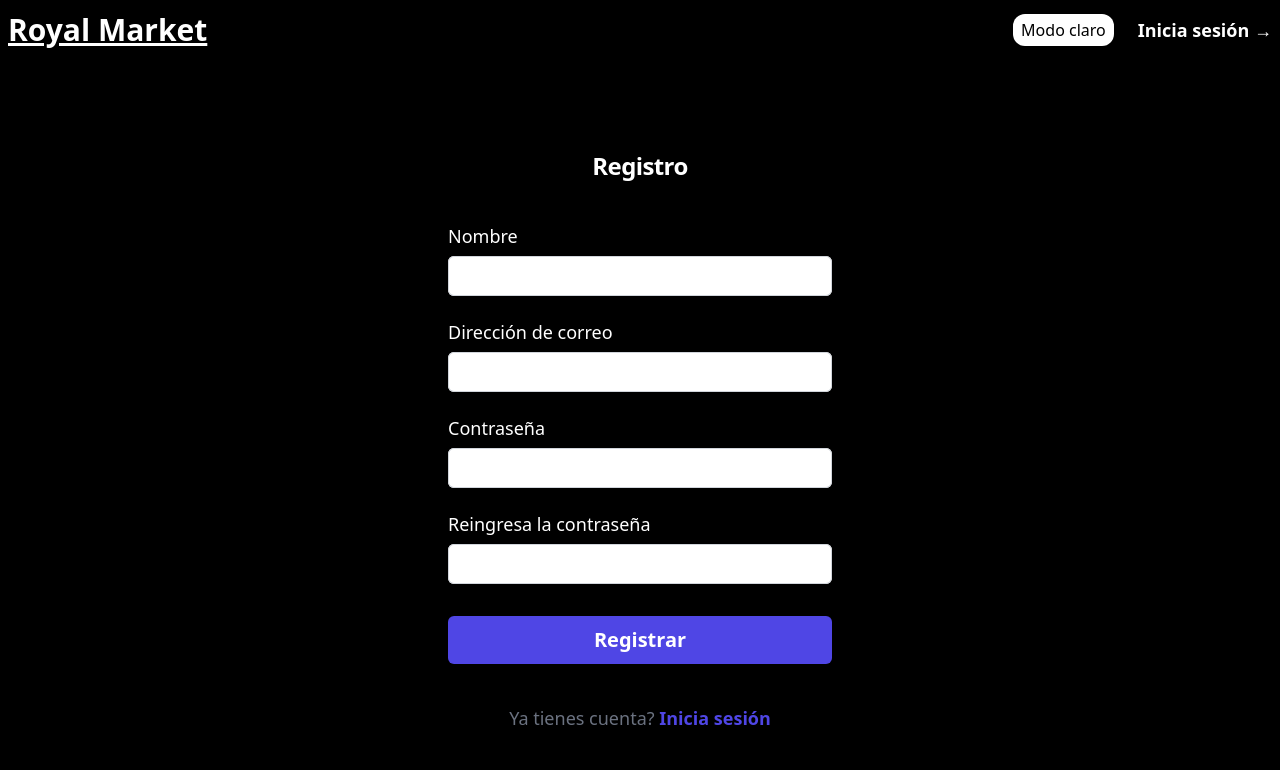
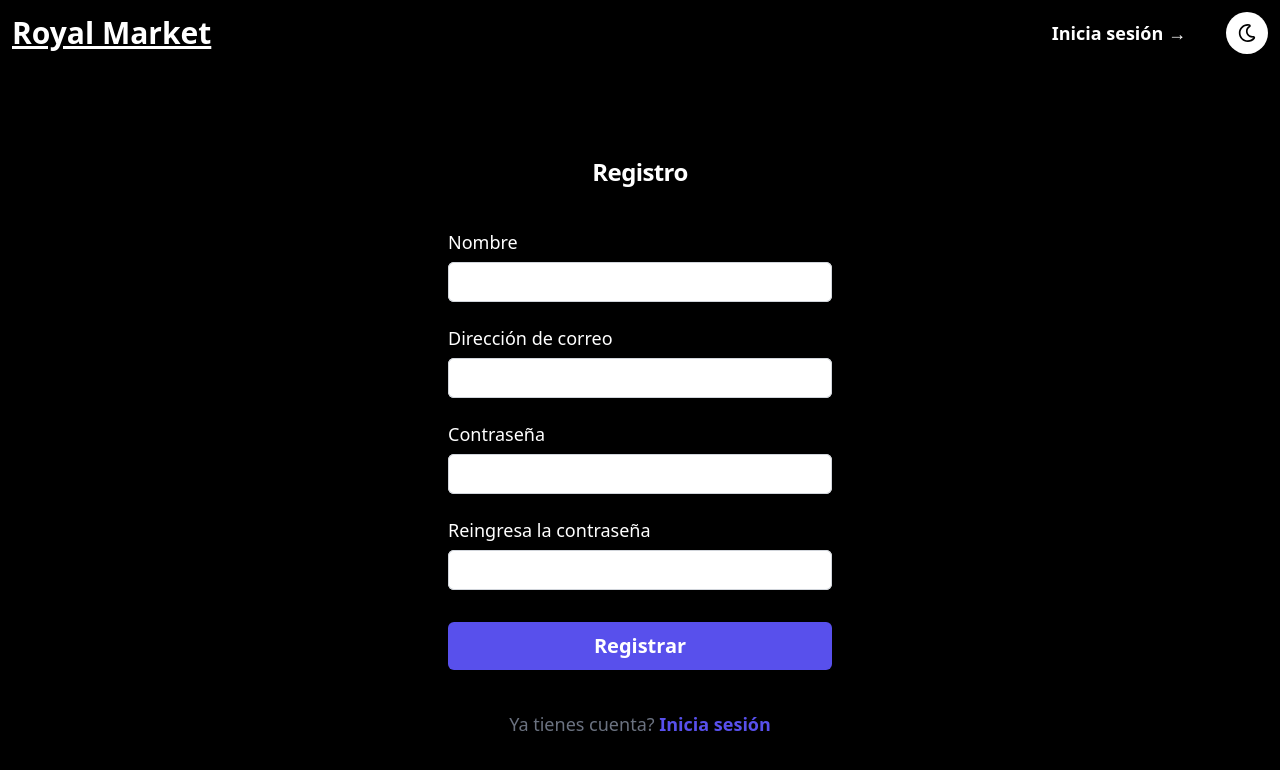
Before and after one commit to Edkiri/market-react-ui, a React (Vite) app: page /signup in a window 1280 px wide. Shown: the top 770 px of the page. Built offline with nearby package versions, Linux system fonts and the light colour scheme.

Commit message:
feat: create header user profile and logout

```diff
--- a/package.json
+++ b/package.json
@@ -12,8 +12,11 @@
   "dependencies": {
     "@reduxjs/toolkit": "^1.9.5",
     "axios": "^1.4.0",
+    "flowbite": "^1.7.0",
+    "flowbite-react": "^0.5.0",
     "react": "^18.2.0",
     "react-dom": "^18.2.0",
+    "react-icons": "^4.10.1",
     "react-redux": "^8.1.1",
     "react-router-dom": "^6.14.2",
     "redux-persist": "^6.0.0"
--- a/src/api/user.js
+++ b/src/api/user.js
@@ -12,7 +12,6 @@ export async function signup({ email, password, name }) {
 }
 
 export async function login({ email, password }) {
-  console.log(email, password)
   const { data } = await axios.post(`${API_URL}/auth/login`, {
     email,
     password,
--- /dev/null
+++ b/src/components/Header/components/HeaderProfile.jsx
@@ -0,0 +1,31 @@
+import { useDispatch, useSelector } from 'react-redux';
+import { Dropdown } from 'flowbite-react';
+
+import { logout } from '@/store/slices/userSlice';
+import { DropdownDivider } from 'flowbite-react/lib/esm/components/Dropdown/DropdownDivider';
+
+export default function HeaderProfile() {
+  const username = useSelector((state) => state.user.data.name);
+
+  const dispatch = useDispatch();
+
+  const handleLogout = () => {
+    dispatch(logout());
+  };
+
+  return (
+    <>
+      <Dropdown
+        className="bg-gray-300 text-black w-52 mt-5"
+        inline
+        label={username}
+      >
+        <Dropdown.Item className=" text-md">Ver perfil</Dropdown.Item>
+        <Dropdown.Item className=" text-md">Mis pedidos</Dropdown.Item>
+        <Dropdown.Item className=" mt-4 text-md" onClick={handleLogout}>
+          Cerrar sesión
+        </Dropdown.Item>
+      </Dropdown>
+    </>
+  );
+}
--- a/src/components/Header/index.jsx
+++ b/src/components/Header/index.jsx
@@ -1,34 +1,38 @@
 import { Link } from 'react-router-dom';
 import { useSelector } from 'react-redux';
+import { FaRegMoon } from 'react-icons/fa';
 
 import useTheme from './useTheme';
+import HeaderProfile from './components/HeaderProfile';
 
 export default function Header() {
-  const { theme, handleThemeSwitch } = useTheme();
+  const { handleThemeSwitch } = useTheme();
   const token = useSelector((state) => state.user.credentials.token);
 
   return (
-    <header className="py-3 px-2 flex items-center justify-between">
+    <header className="py-3 flex items-center justify-between">
       <Link to="/">
         <h1 className="text-3xl font-bold underline">Royal Market</h1>
       </Link>
-      <div className="right flex items-center gap-6">
-        <button
-          onClick={handleThemeSwitch}
-          className="bg-black text-white py-1 px-2 rounded-xl dark:text-black dark:bg-white"
-        >
-          {theme === 'dark' ? 'Modo claro' : 'Modo oscuro'}
-        </button>
-        <div className="lg:flex lg:flex-1 lg:justify-end">
-          {!token && (
+      <div className="right flex items-center gap-10">
+        {token ? (
+          <HeaderProfile />
+        ) : (
+          <div className="lg:flex lg:flex-1 lg:justify-end">
             <Link
               to="/login"
               className="font-semibold leading-6 text-lg text-gray-900 dark:text-white"
             >
               Inicia sesión <span aria-hidden="true">&rarr;</span>
             </Link>
-          )}
-        </div>
+          </div>
+        )}
+        <button
+          onClick={handleThemeSwitch}
+          className="text-white bg-black p-3 rounded-full dark:text-black dark:bg-white"
+        >
+          <FaRegMoon className="fill-black-900 dark:white text-lg" />
+        </button>
       </div>
     </header>
   );
--- a/src/layouts/DefaultLayout.jsx
+++ b/src/layouts/DefaultLayout.jsx
@@ -2,7 +2,7 @@ import Header from '@/components/Header';
 
 export default function DefaultLayout({ children }) {
   return (
-    <div className='min-h-screen dark:text-white dark:bg-black'>
+    <div className='min-h-screen dark:text-white dark:bg-black px-3'>
       <div className="container flex-col mx-lg mx-auto">
         <Header />
         {children}
--- a/tailwind.config.js
+++ b/tailwind.config.js
@@ -1,9 +1,13 @@
 /** @type {import('tailwindcss').Config} */
 export default {
-  content: ["./index.html", "./src/**/*.{js,ts,jsx,tsx}"],
+  content: [
+    './index.html',
+    './src/**/*.{js,ts,jsx,tsx}',
+    'node_modules/flowbite-react/**/*.{js,jsx,ts,tsx}',
+  ],
   theme: {
     extend: {},
   },
   darkMode: 'class',
-  plugins: [],
+  plugins: [require('flowbite/plugin')],
 };
```
Also changed, not shown: 1 other file (tests, documents, lock files or other folders).
